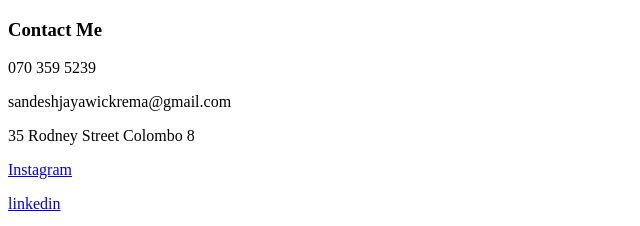
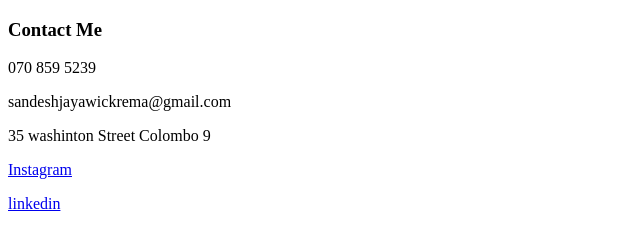
Before and after one commit to Sandeshjayawick/cv, a plain HTML site: page Contact Info.html in a window 1280 px wide. Shown: the top 226 px of the page, 0-640 px from the left. Drawn offline with Linux system fonts and the light colour scheme.

Commit message:
made some changes for contact

```diff
--- a/Contact Info.html
+++ b/Contact Info.html
@@ -9,9 +9,9 @@
 <body>
     <h3>Contact Me</h3>
 
-    <p>070 359 5239</p>
+    <p>070 859 5239</p>
     <p>sandeshjayawickrema@gmail.com</p>
-    <p>35 Rodney Street Colombo 8</p>
+    <p>35 washinton Street Colombo 9</p>
     <p> <a href="https://www.instagram.com/_sandesh_j/" target="blank">Instagram</a></p>
     <p> <a href="https://www.linkedin.com/in/sandesh-jayawickrema-5650b0255/" target="_blank">linkedin</a></p>
     <p><a href="https://github.com/Sandeshjayawick" target="_blank">Github</a></p>
```
